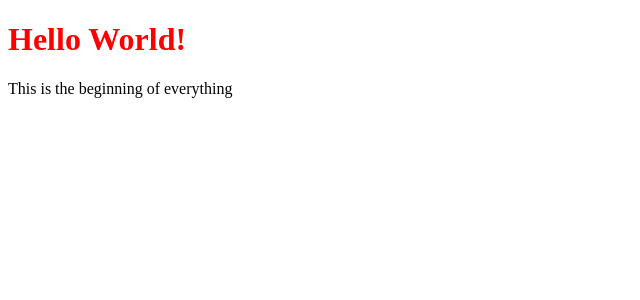
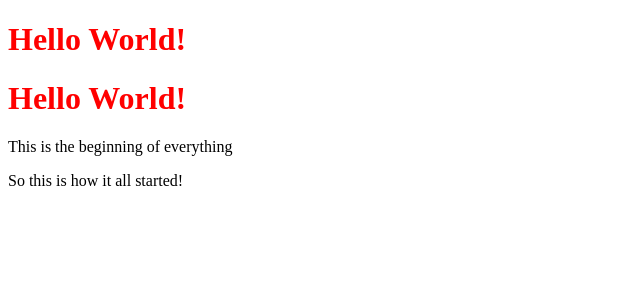
Before and after one commit to Vgonzalez54/Vgonzalez54.github.io, a Jekyll site: the page built from index.html, in a window 1280 px wide. Shown: the top 300 px of the page, without its empty margins (0-640 px from the left). Built offline with Jekyll 4.4.1, drawn with Linux system fonts in a browser that asks for light colours.

Commit message:
Update index.html

```diff
--- a/index.html
+++ b/index.html
@@ -1,9 +1,7 @@
-<!DOCTYPE html>
-<html>
-	<head>
-		<title>Victor Gonzalez</title>
-		<link rel="stylesheet" type="text/css" href="/css/main.css">
-	</head>
+---
+layout: default
+title: Hank Quinlan, Horrible Cop
+---
 	<body>
 		<h1> Hello World!</h1>
 		<p> This is the beginning of everything</p>
```
